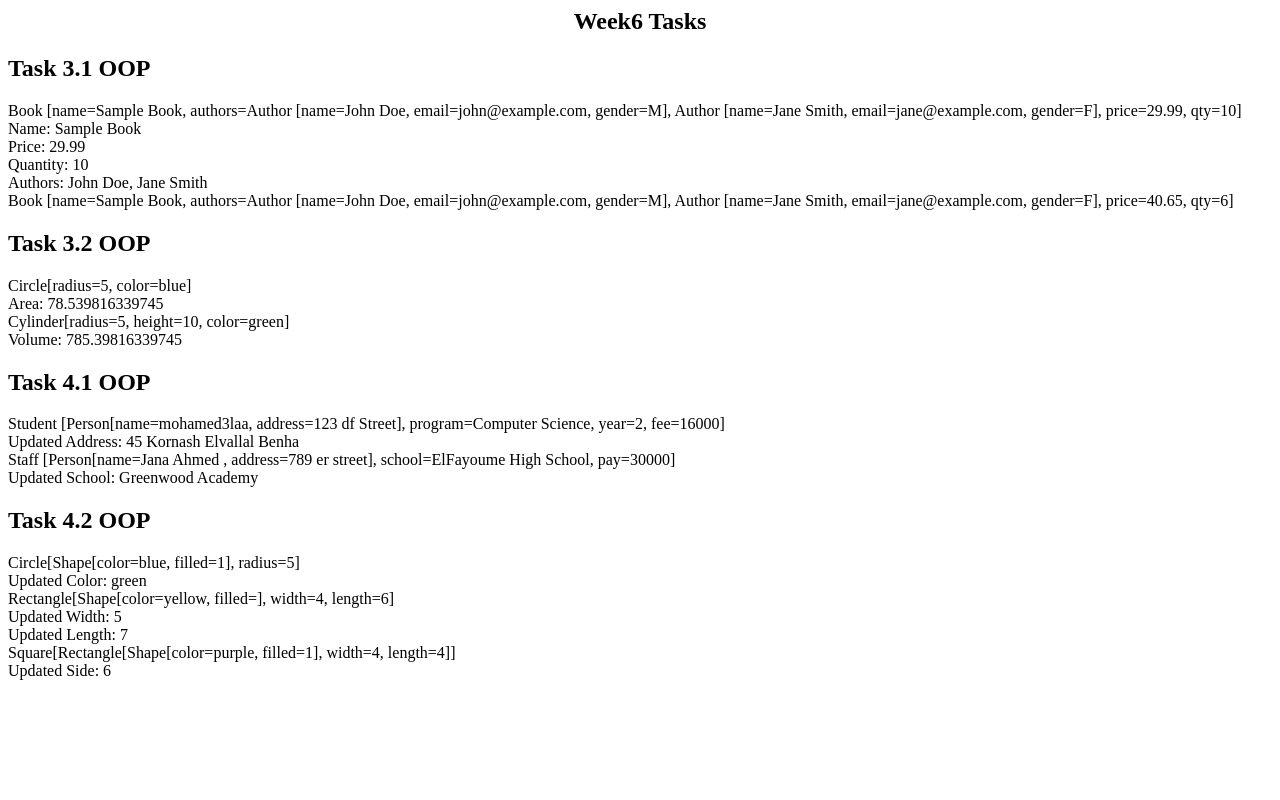
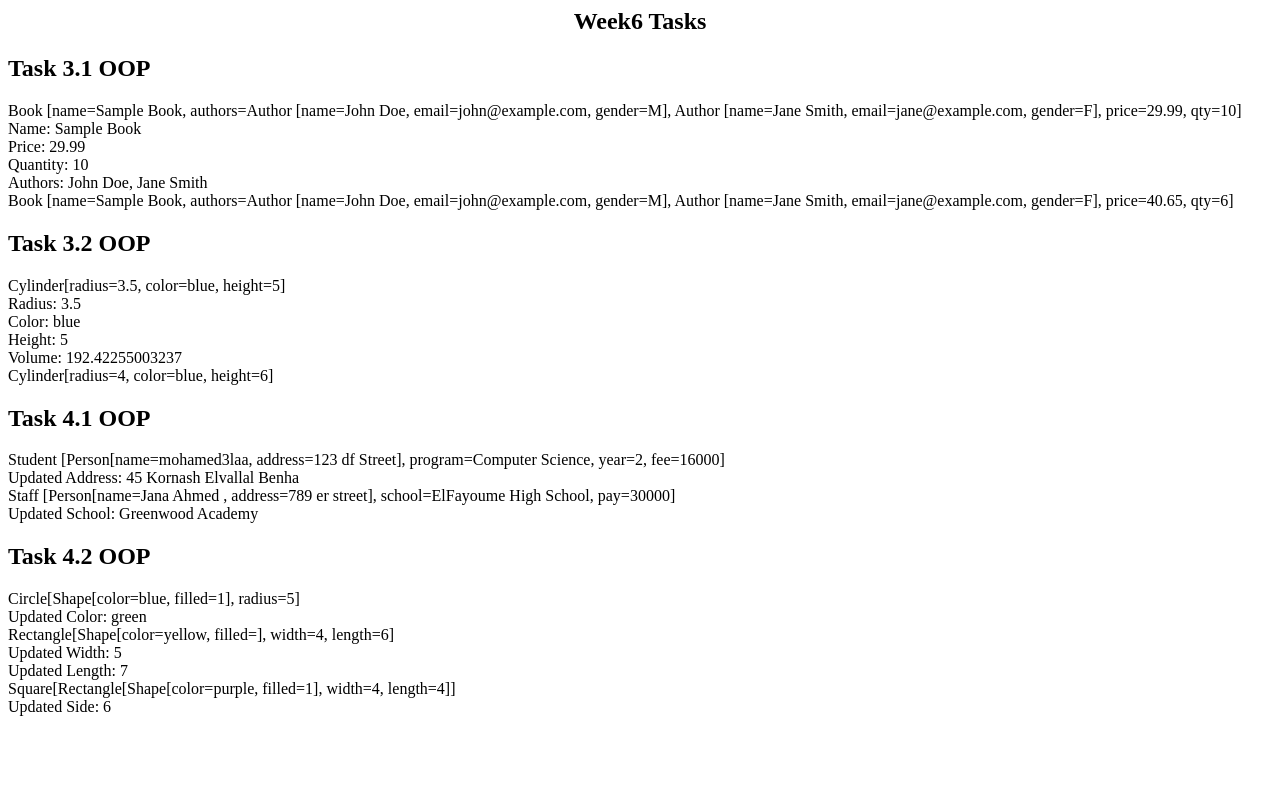
Before and after one commit to mo7amedAlaa/MEC_Task, a PHP site: page / in a window 1280 px wide. Run offline with PHP 8.4, Linux system fonts and the light colour scheme.

Commit message:
updated  week6 tasks(CricalClass-to->Traits)

```diff
--- a/week6/index.php
+++ b/week6/index.php
@@ -115,57 +115,52 @@ echo $book . "<br>";
 /*_-_-_-_-_-_-_-_-_-_-_-  TASK 3.2  _-_-_-_-_-_-_-_-_-_-_-*/
 echo '<h2 style="text-transform: capitalize"> task 3.2 OOP </h2>';
 
-class Circle1
-{
+trait Circle1 {
     private $radius;
     private $color;
 
-    public function __construct($radius = 1.0, $color = "red")
-    {
+    public function __construct($radius = 1.0, $color = "red") {
         $this->radius = $radius;
         $this->color = $color;
     }
 
-    public function getRadius()
-    {
+    public function getRadius() {
         return $this->radius;
     }
 
-    public function setRadius($radius)
-    {
+    public function setRadius($radius) {
         $this->radius = $radius;
     }
 
-    public function getColor()
-    {
+    public function getColor() {
         return $this->color;
     }
 
-    public function setColor($color)
-    {
+    public function setColor($color) {
         $this->color = $color;
     }
 
-    public function getArea()
-    {
-        return pi() *  $this->radius * $this->radius ;
+    public function getArea() {
+        return pi() * $this->radius * $this->radius;
     }
 
-    public function __toString()
-    {
+    public function __toString() {
         return "Circle[radius={$this->radius}, color={$this->color}]";
     }
 }
 
+class Cylinder
+{
+    use Circle1;
 
-class Cylinder extends Circle1
-{
     private $height;
 
     public function __construct($radius = 1.0, $height = 1.0, $color = "red")
     {
-        parent::__construct($radius, $color);
+        // Call parent constructor
+        $this->setRadius($radius);
         $this->height = $height;
+        $this->setColor($color);
     }
 
     public function getHeight()
@@ -185,15 +180,20 @@ class Cylinder extends Circle1
 
     public function __toString()
     {
-        return "Cylinder[radius={$this->getRadius()}, height={$this->height}, color={$this->getColor()}]";
+        return "Cylinder[radius={$this->getRadius()}, color={$this->getColor()}, height={$this->height}]";
     }
 }
-$circle = new Circle1(5.0, "blue");
-echo $circle .  "<br>";
-echo "Area: " . $circle->getArea() .  "<br>";
-$cylinder = new Cylinder(5.0, 10.0, "green");
+
+
+$cylinder = new Cylinder(3.5, 5.0, "blue");
+echo $cylinder . "<br>"; // Uses __toString method
+echo "Radius: " . $cylinder->getRadius() .  "<br>";
+echo "Color: " . $cylinder->getColor() .  "<br>";
+echo "Height: " . $cylinder->getHeight() .  "<br>";
+echo "Volume: " . $cylinder->getVolume() .  "<br>";
+$cylinder->setHeight(6.0);
+$cylinder->setRadius(4.0);
 echo $cylinder .  "<br>";
-echo "Volume: " . $cylinder->getVolume() .  "<br>";
 
 /*_-_-_-_-_-_-_-_-_-_-_-  TASK 4.1  _-_-_-_-_-_-_-_-_-_-_-*/
 echo '<h2 style="text-transform: capitalize"> task 4.1 OOP </h2>';
```
